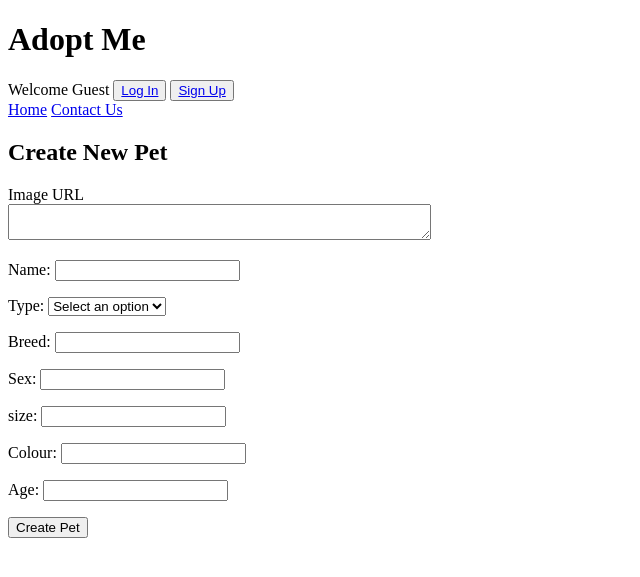
After one commit to poradaT/adopt_me, a Flask app: page /create in a window 1280 px wide. The commit adds this page. Shown: the top 577 px of the page, without its empty margins (0-640 px from the left). Run offline with Flask 2, Linux system fonts and the light colour scheme.

Commit message:
Add function: add new pet, edit and delete pet

```diff
--- a/app.py
+++ b/app.py
@@ -1,9 +1,6 @@
 from flask import Flask, render_template, request, redirect, session, flash
-from models.pet import get_all_pets
-
-# insert_pet, get_pet, update_pet, delete_pet
-from models.user import get_user, insert_user
-#get_all_users, update_user, delete_user
+from models.pet import get_all_pets, insert_pet, get_pet, update_pet, delete_pet
+from models.user import get_user, insert_user #get_all_users, update_user, delete_user
 from werkzeug.security import generate_password_hash, check_password_hash
 
 app = Flask(__name__)
@@ -16,6 +13,56 @@ if __name__ == "__main__":
 def index():
     pet_list = get_all_pets()
     return render_template('pet.html', pet_list=pet_list, user_name = session.get('user_name', 'UNKNOWN'), user_status = session.get('user_status'))
+
+@app.route('/create')
+def add_pet():
+    return render_template("new_pet.html", user_name = session.get('user_name', 'UNKNOWN'))
+
+@app.post('/pet_list')
+def create_new_pet():
+    insert_pet(
+        request.form['image_url'],
+        request.form['name'],
+        request.form['type'],
+        request.form['breed'],
+        request.form['sex'],
+        request.form['size'],
+        request.form['colour'],
+        request.form['age']
+    )
+    return redirect('/')
+
+@app.route('/edit_pet', methods=['GET', 'POST'])
+def edit_pet():
+    if request.method == 'GET':
+        id = request.args.get('id')
+        item_prefilled = get_pet(id)
+        return render_template("edit_pet.html", id=id, item_prefilled=item_prefilled, user_name = session.get('user_name', 'UNKNOWN'))
+
+    id = request.form['id']
+    update_pet(
+        request.form['id'],
+        request.form['image_url'],
+        request.form['name'],
+        request.form['type'],
+        request.form['breed'],
+        request.form['sex'],
+        request.form['size'],
+        request.form['colour'],
+        request.form['age']
+    )
+    return redirect('/')
+
+@app.route('/delete_pet', methods=['GET', 'POST'])
+def del_pet():
+    if request.method == 'GET':
+        id = request.args.get('id')
+        item_details = get_pet(id)
+        return render_template("delete_pet.html", id=id, item_details=item_details, user_name = session.get('user_name', 'UNKNOWN'))
+
+    id = request.form['id']
+    delete_pet(id)
+    return redirect('/')
 
 #######################################################################
 
--- a/db.py
+++ b/db.py
@@ -5,11 +5,9 @@ def sql_select(query):
     db_connection = psycopg2.connect("dbname=pet_adoption")
     db_cursor = db_connection.cursor(cursor_factory=RealDictCursor)
 
-    #db_cursor.execute("SELECT id, name, price, Description, image_url FROM food_items ORDER BY price DESC;")
     db_cursor.execute(query)
     results = db_cursor.fetchall()
 
-    #db_connection.commit()
     db_cursor.close()
     db_connection.close()
     return results
@@ -21,9 +19,6 @@ def sql_select_one(query, params):
     db_cursor.execute(query, params)
     result = db_cursor.fetchone()
 
-    #db_connection.commit()
-    #db_cursor.close()
-    #db_connection.close()
     return result
 
 def sql_write(query, params):
--- /dev/null
+++ b/templates/new_pet.html
@@ -0,0 +1,50 @@
+{% extends "layout.html" %}
+
+{% block title %}
+    Create New Pet
+{% endblock title%}
+
+{% block main %}
+<h2>Create New Pet</h2>
+<form action="/pet_list" method="post">
+    <p>
+        <label>Image URL</label> <br>
+        <textarea name="image_url" type="text" row="4" cols="50" type="text"></textarea>
+    </p>
+    <p>
+        <label>Name:</label>
+        <input name="name" type="text"></input>
+    </p>
+    <p>
+        <label for="type" class="sort">Type:</label>
+        <select name="type">
+        <option value="">Select an option</option>
+        <option value="dog">Dog</option>
+        <option value="cat">Cat</option>
+        </select>
+    </p>
+    <p>
+        <label>Breed:</label>
+        <input name="breed" type="text"></input>
+    </p>
+    <p>
+        <label>Sex:</label>
+        <input name="sex" type="text"></input>
+    </p>
+    <p>
+        <label>size:</label>
+        <input name="size" type="text"></input>
+    </p>
+    <p>
+        <label>Colour:</label>
+        <input name="colour" type="text"></input>
+    </p>
+    <p>
+        <label>Age:</label>
+        <input name="age" type="text"></input>
+    </p>
+
+    <button type="submit"> Create Pet</button>
+</form>
+
+{% endblock main %}
```
Also changed, not shown: models/pet.py (+19 -0 lines), templates/delete_pet.html (added, +17 -0 lines), templates/edit_pet.html (added, +53 -0 lines), templates/pet.html (+2 -9 lines).
